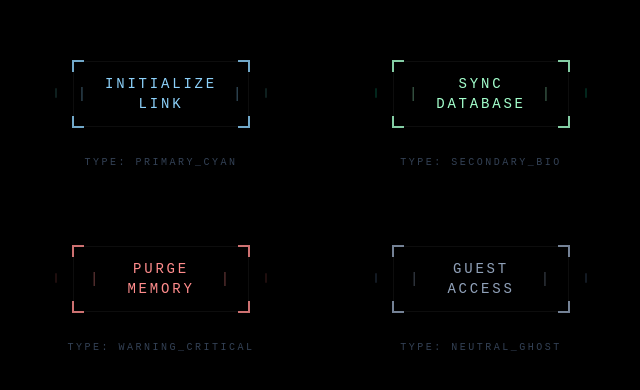
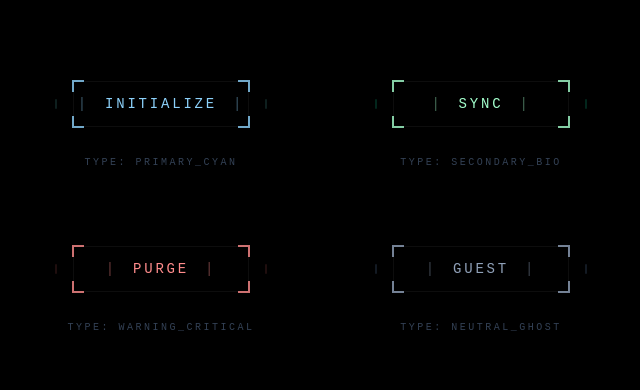
Before and after one commit to arrifat346afs/game-ui, a React (Vite) app: page / in a window 1280 px wide. Shown: the part 198-588 px from the top of the page, without its empty margins (319-959 px from the left). Built offline with nearby package versions, Linux system fonts and the light colour scheme.

Commit message:
refactor(App): Update button text labels to remove conditional suffixes

```diff
--- a/src/App.tsx
+++ b/src/App.tsx
@@ -6,14 +6,14 @@ export function App() {
       {/* Row 1 */}
       <div className="flex flex-wrap items-center justify-center gap-20">
         <div className="flex w-60 flex-col items-center gap-4">
-          <Button variant="evil-cyan">Initialize Link</Button>
+          <Button variant="evil-cyan">Initialize</Button>
           <span className="font-mono text-[10px] tracking-widest text-[#334155]">
             TYPE: <span className="text-[#334155]">PRIMARY_CYAN</span>
           </span>
         </div>
 
         <div className="flex w-60 flex-col items-center gap-4">
-          <Button variant="evil-bio">Sync Database</Button>
+          <Button variant="evil-bio">Sync </Button>
           <span className="font-mono text-[10px] tracking-widest text-[#334155]">
             TYPE: <span className="text-[#334155]">SECONDARY_BIO</span>
           </span>
@@ -23,14 +23,14 @@ export function App() {
       {/* Row 2 */}
       <div className="flex flex-wrap items-center justify-center gap-20">
         <div className="flex w-60 flex-col items-center gap-4">
-          <Button variant="evil-warning">Purge Memory</Button>
+          <Button variant="evil-warning">Purge </Button>
           <span className="font-mono text-[10px] tracking-widest text-[#334155]">
             TYPE: <span className="text-[#334155]">WARNING_CRITICAL</span>
           </span>
         </div>
 
         <div className="flex w-60 flex-col items-center gap-4">
-          <Button variant="evil-ghost">Guest Access</Button>
+          <Button variant="evil-ghost">Guest </Button>
           <span className="font-mono text-[10px] tracking-widest text-[#334155]">
             TYPE: <span className="text-[#334155]">NEUTRAL_GHOST</span>
           </span>
```
